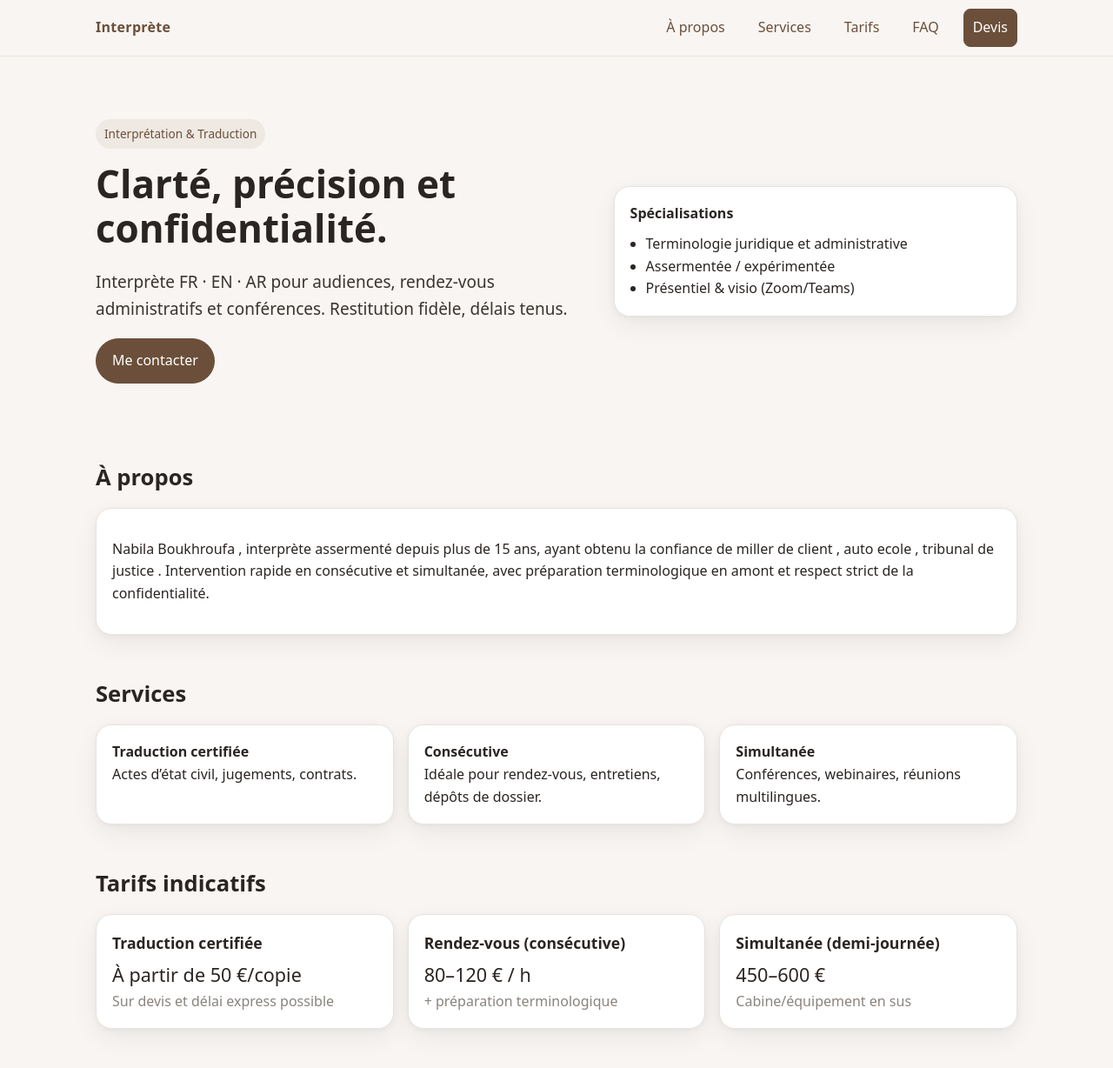
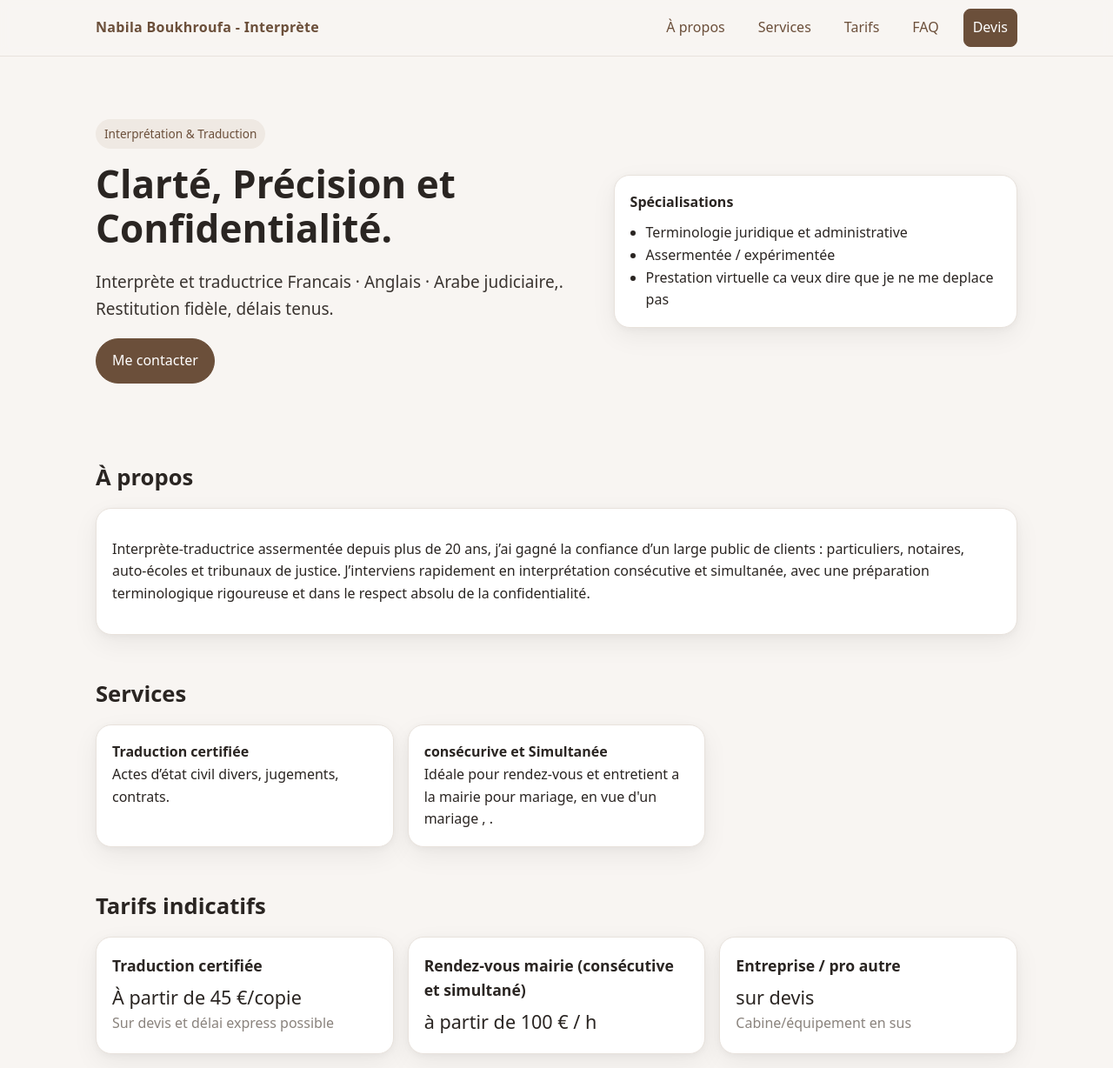
Before and after one commit to aminataguia/nabila_boukhroufa, a plain HTML site: page index.html in a window 1280 px wide. Shown: the top 1228 px of the page at 87% size. Drawn offline with Linux system fonts and the light colour scheme.

Commit message:
prettier + optimisation avis

```diff
--- a/index.html
+++ b/index.html
@@ -16,6 +16,9 @@
       --ring:#e8e2dc;
       --shadow: 0 10px 30px rgba(0,0,0,.06), 0 2px 8px rgba(0,0,0,.04);
     }
+    /* la police en new time roman
+    mettre interprete traductice ne pas mettre les conferences
+     */
     /* Reset doux */
     *{box-sizing:border-box} html:focus-within{scroll-behavior:smooth}
     body{margin:0;font-family:system-ui,-apple-system,Segoe UI,Roboto,Arial,sans-serif;background:var(--ivory);color:var(--ink);line-height:1.6}
@@ -75,7 +78,7 @@
 
   <header>
     <div class="wrap nav">
-      <div class="brand">Interprète</div>
+      <div class="brand">Nabila Boukhroufa - Interprète</div>
       <nav>
         <button class="burger" aria-expanded="false" aria-controls="menu" id="burger">Menu</button>
         <div class="menu" id="menu">
@@ -94,8 +97,8 @@
     <section class="hero">
       <div>
         <span class="tag">Interprétation & Traduction</span>
-        <h1>Clarté, précision et confidentialité.</h1>
-        <p class="lead">Interprète FR · EN · AR pour audiences, rendez-vous administratifs et conférences. Restitution fidèle, délais tenus.</p>
+        <h1>Clarté, Précision et Confidentialité.</h1>
+        <p class="lead">Interprète et traductrice Francais · Anglais · Arabe judiciaire,. Restitution fidèle, délais tenus.</p>
         <a class="btn" href="#contact">Me contacter</a>
       </div>
       <div class="card">
@@ -103,7 +106,7 @@
         <ul style="margin:10px 0 0;padding-left:18px">
           <li>Terminologie juridique et administrative</li>
           <li>Assermentée / expérimentée</li>
-          <li>Présentiel & visio (Zoom/Teams)</li>
+          <li>Prestation virtuelle ca veux dire que je ne me deplace pas </li>
         </ul>
       </div>
     </section>
@@ -112,7 +115,8 @@
     <section id="apropos">
       <h2 class="section-title">À propos</h2>
       <div class="card">
-        <p>Nabila Boukhroufa , interprète assermenté depuis plus de 15 ans, ayant obtenu la confiance de miller de client , auto ecole , tribunal de justice . Intervention rapide en consécutive et simultanée, avec préparation terminologique en amont et respect strict de la confidentialité.</p>
+        <p>Interprète-traductrice assermentée depuis plus de 20 ans, j’ai gagné la confiance d’un large public de clients : particuliers, notaires, auto-écoles et tribunaux de justice.
+J’interviens rapidement en interprétation consécutive et simultanée, avec une préparation terminologique rigoureuse et dans le respect absolu de la confidentialité.</p>
       </div>
     </section>
 
@@ -120,10 +124,11 @@
     <section id="services">
       <h2 class="section-title">Services</h2>
       <div class="grid">
-        <div class="card"><strong>Traduction certifiée</strong><br/>Actes d’état civil, jugements, contrats.</div>
-        <div class="card"><strong>Consécutive</strong><br/>Idéale pour rendez-vous, entretiens, dépôts de dossier.</div>
-        <div class="card"><strong>Simultanée</strong><br/>Conférences, webinaires, réunions multilingues.</div>
+        <div class="card"><strong>Traduction certifiée</strong><br/>Actes d’état civil divers, jugements, contrats.</div>
+        <div class="card"><strong>consécurive et Simultanée</strong><br/>Idéale pour rendez-vous  et entretient a la mairie pour mariage, en vue d'un mariage  , .</div>
       </div>
+          <!-- rajouter un balise traductio nde romans  -->
+
     </section>
 
     <!-- TARIFS -->
@@ -133,19 +138,19 @@
       <div class="prices">
         <div class="card price">
           <div class="h">Traduction certifiée</div>
-          <div class="v">À partir de 50 €/copie</div>
+          <div class="v">À partir de 45 €/copie</div>
           <div class="muted">Sur devis et délai express possible</div>
         </div>
         <div class="card price">
-          <div class="h">Rendez-vous (consécutive)</div>
-          <div class="v">80–120 € / h</div>
-          <div class="muted">+ préparation terminologique</div>
+          <div class="h">Rendez-vous mairie (consécutive et simultané)</div>
+          <div class="v">à partir de 100 € / h</div>
+
         </div>
     <!-- que mettre à la place du prix: honoraires ????
       -->
         <div class="card price">
-          <div class="h">Simultanée (demi-journée)</div>
-          <div class="v">450–600 €</div>
+          <div class="h">Entreprise / pro autre </div>
+          <div class="v">sur devis </div>
           <div class="muted">Cabine/équipement en sus</div>
         </div>
 
@@ -179,6 +184,7 @@
         <p>Décrivez le contexte, les langues, la date/heure, le support (présentiel/visio) et joignez les documents utiles.</p>
       </details>
     </section>
+    <!-- autre question tel que le delais  -->
 <!-- CONTACT -->
 <section id="contact">
   <h2 class="section-title">Contact</h2>
```
